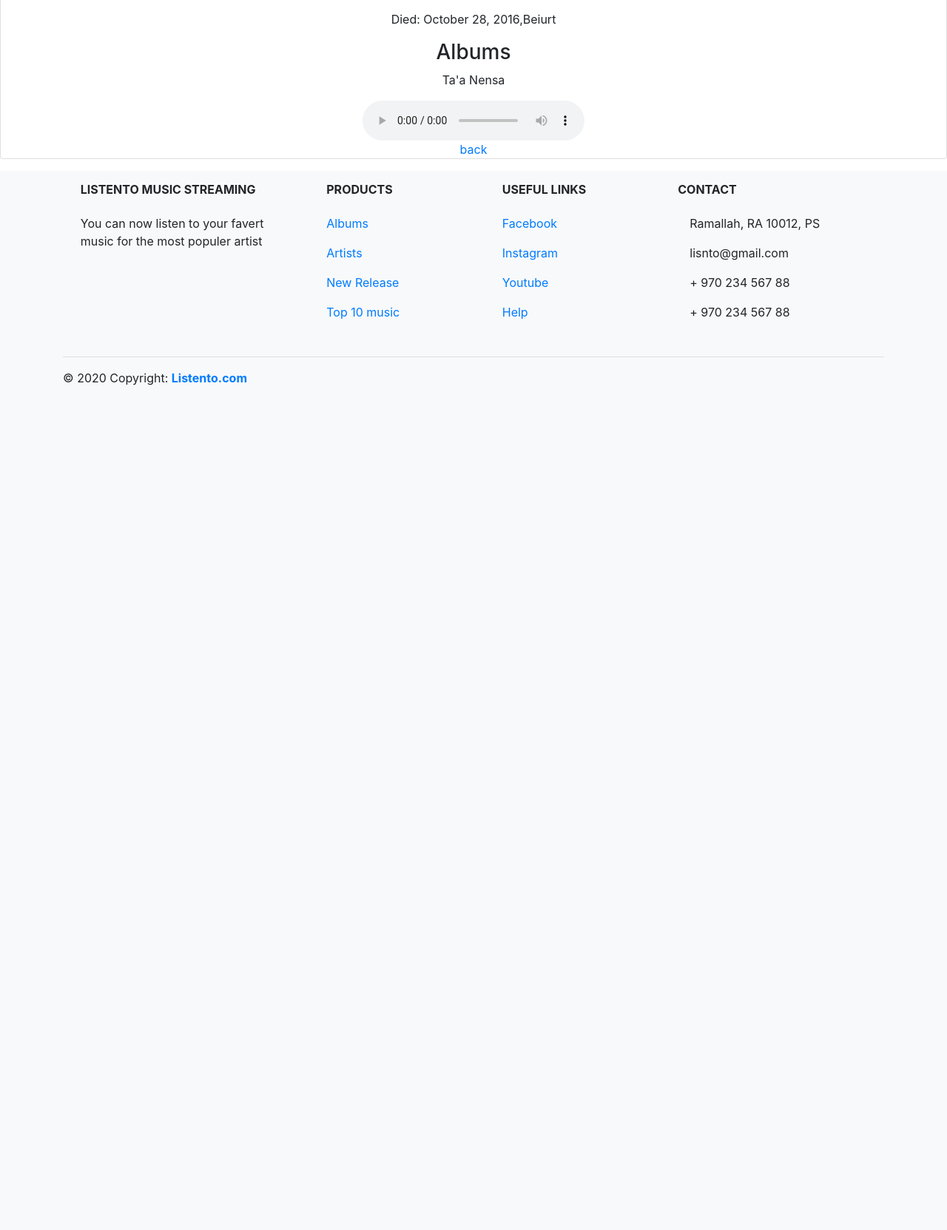
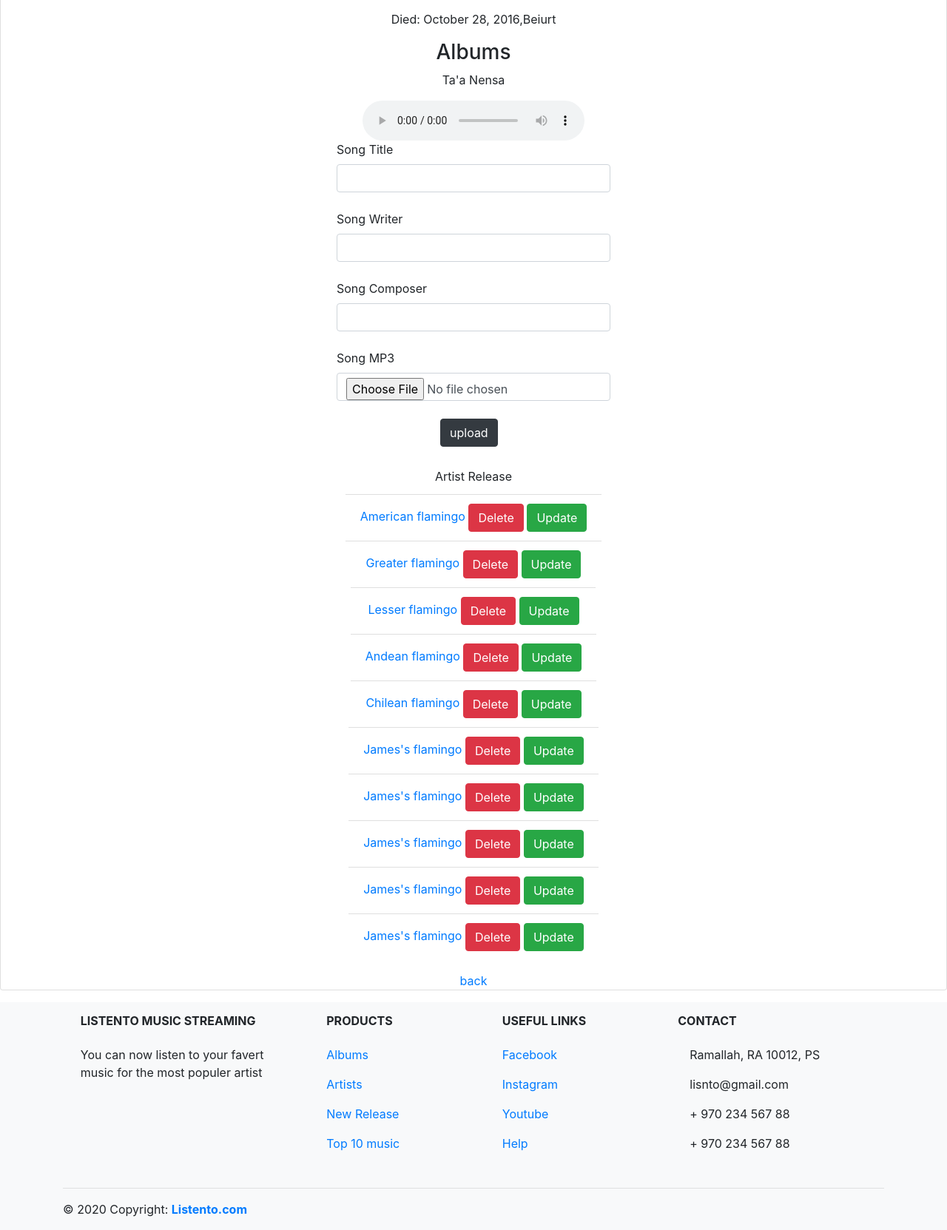
Before and after one commit to abuhashish/listento, a Django app: page /artistprofile in a window 1280 px wide. Shown: the part 333-1996 px from the top of the page at 74% size. Before the commit the page ends 854 px from the top, so only its background shows below. Run offline with Django 3.2, Linux system fonts and the light colour scheme; some libraries are stand-ins or nearby versions.

Commit message:
nasser update

```diff
--- a/login_registeration_app/templates/artistPage.html
+++ b/login_registeration_app/templates/artistPage.html
@@ -18,6 +18,36 @@
     Ta'a Nensa:  <source src="" type="audio/"> <button>Download</button>
     Badak Maleoun Seneh: <source src="" type="audio/"> <button>Download</button>
 </audio>
+<div class="form-group">
+<form action="uploadmusic" method="POST">
+    <label for="songtitle">Song Title</label>
+    <input type="text" name="songtitle" class="form-control"><br>
+    <label for="songwriter">Song Writer</label>
+    <input type="text" name="songwriter" class="form-control"><br>
+    <label for="songcomposer">Song Composer</label>
+    <input type="text" name="songcomposer" class="form-control"><br>
+    <label for="songmp3">Song MP3</label>
+    <input type="file" name="songmp3" class="form-control"><br>
+    <input type="submit" value="upload" class="btn btn-dark" style="margin-left: 140px;">
+</form>
+</div>
+<div class="form-group">
+
+    <ul class="list-group list-group-flush" name="top10">
+        <li class="list-group-item" >Artist Release</li>
+        <li class="list-group-item"><a href="/songpage">American flamingo</a> <input type="submit" value="Delete" class="btn btn-danger"> <input type="submit" value="Update" class="btn btn-success"></li>
+        <li class="list-group-item"><a href="/songpage">Greater flamingo</a> <input type="submit" value="Delete" class="btn btn-danger"> <input type="submit" value="Update" class="btn btn-success"></li>
+        <li class="list-group-item"><a href="/songpage">Lesser flamingo</a> <input type="submit" value="Delete" class="btn btn-danger"> <input type="submit" value="Update" class="btn btn-success"></li>
+        <li class="list-group-item"><a href="/songpage">Andean flamingo</a> <input type="submit" value="Delete" class="btn btn-danger"> <input type="submit" value="Update" class="btn btn-success"></li>
+        <li class="list-group-item"><a href="/songpage">Chilean flamingo</a> <input type="submit" value="Delete" class="btn btn-danger"> <input type="submit" value="Update" class="btn btn-success"></li>
+        <li class="list-group-item"><a href="/songpage">James's flamingo</a> <input type="submit" value="Delete" class="btn btn-danger"> <input type="submit" value="Update" class="btn btn-success"></li>
+        <li class="list-group-item"><a href="/songpage">James's flamingo</a> <input type="submit" value="Delete" class="btn btn-danger"> <input type="submit" value="Update" class="btn btn-success"></li>
+        <li class="list-group-item"><a href="/songpage">James's flamingo</a> <input type="submit" value="Delete" class="btn btn-danger"> <input type="submit" value="Update" class="btn btn-success"></li>
+        <li class="list-group-item"><a href="/songpage">James's flamingo</a> <input type="submit" value="Delete" class="btn btn-danger"> <input type="submit" value="Update" class="btn btn-success"></li>
+        <li class="list-group-item"><a href="/songpage">James's flamingo</a> <input type="submit" value="Delete" class="btn btn-danger"> <input type="submit" value="Update" class="btn btn-success"></li>
+    </ul>
+
+</div>
 <a href="/artists">back</a>
 </div>
 {%endblock%}
--- a/login_registeration_app/views.py
+++ b/login_registeration_app/views.py
@@ -2,10 +2,8 @@ from django.shortcuts import redirect, render,HttpResponse
 
 # Create your views here.
 def root(request):
-    print(5)
     return redirect('/login')
 def login (request):
-    print(5)
     return render(request,"login.html")
 def register(request):
     return render(request,'registeration.html')
```
Also changed, not shown: music_app/migrations/0001_initial.py (deleted), music_app/migrations/0002_auto_20210602_1749.py (deleted), music_app/migrations/__init__.py (deleted).
